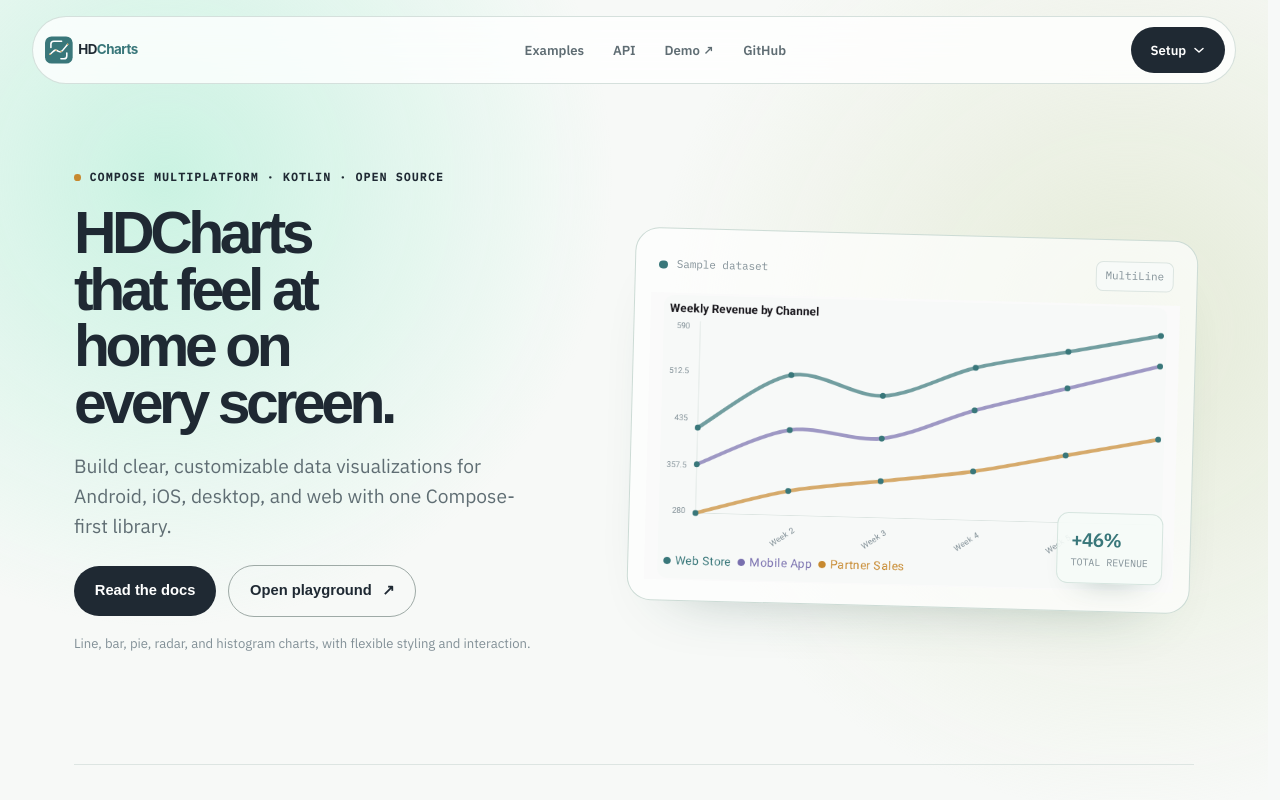
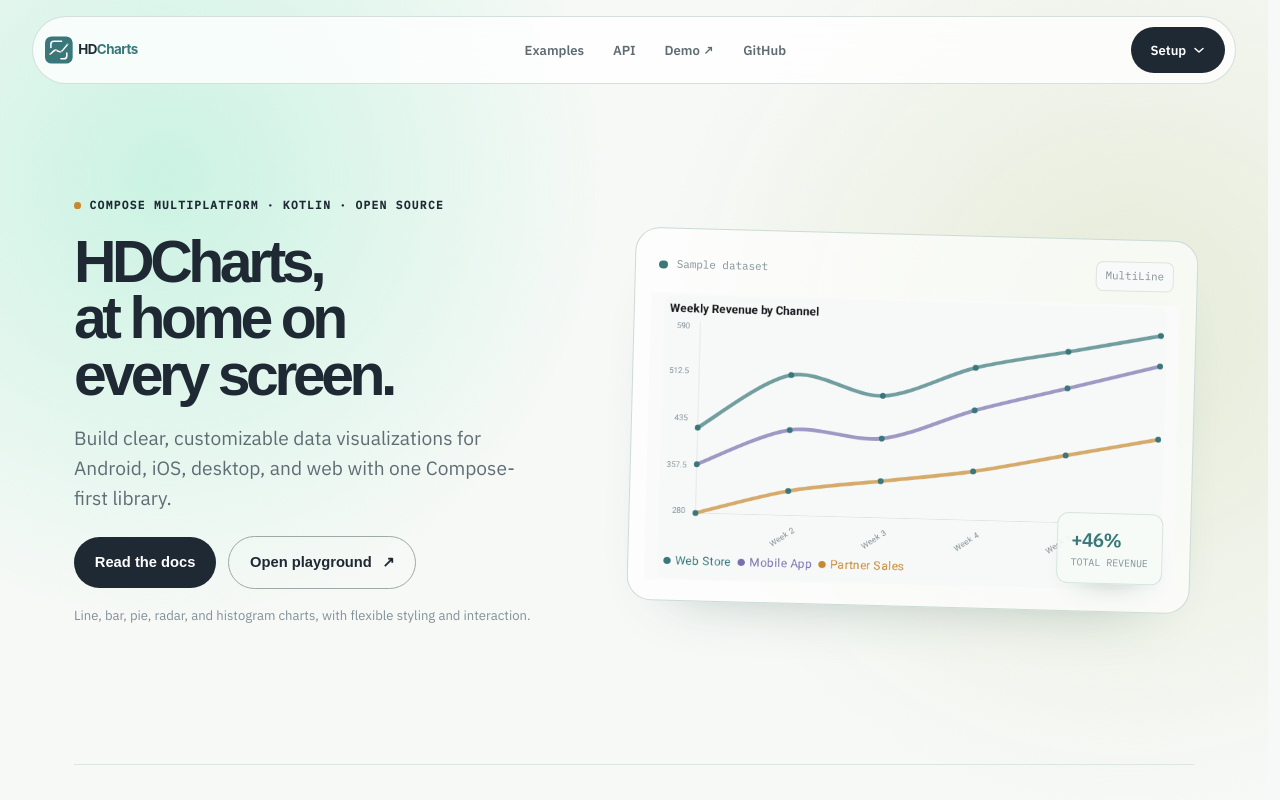
Before and after one commit to HDCharts/charts-docs, a Next.js app in the folder docs-app/: page / in a window 1280 px wide. Shown: the top 800 px of the page. Built offline with nearby package versions, Linux system fonts and the light colour scheme; a web font is replaced by a local one.

Commit message:
docs: refine HDCharts hero tagline (#79)

```diff
--- a/docs-app/app/page.tsx
+++ b/docs-app/app/page.tsx
@@ -13,7 +13,7 @@
         <section className="marketing-hero" aria-labelledby="hero-title">
           <div className="marketing-hero-copy">
             <p className="marketing-eyebrow"><span /> Compose Multiplatform · Kotlin · Open source</p>
-            <h1 id="hero-title">HDCharts that feel at home on every screen.</h1>
+            <h1 id="hero-title">HDCharts, at home on every screen.</h1>
             <p className="marketing-hero-lead">
               Build clear, customizable data visualizations for Android, iOS, desktop, and web with one Compose-first library.
             </p>
```
